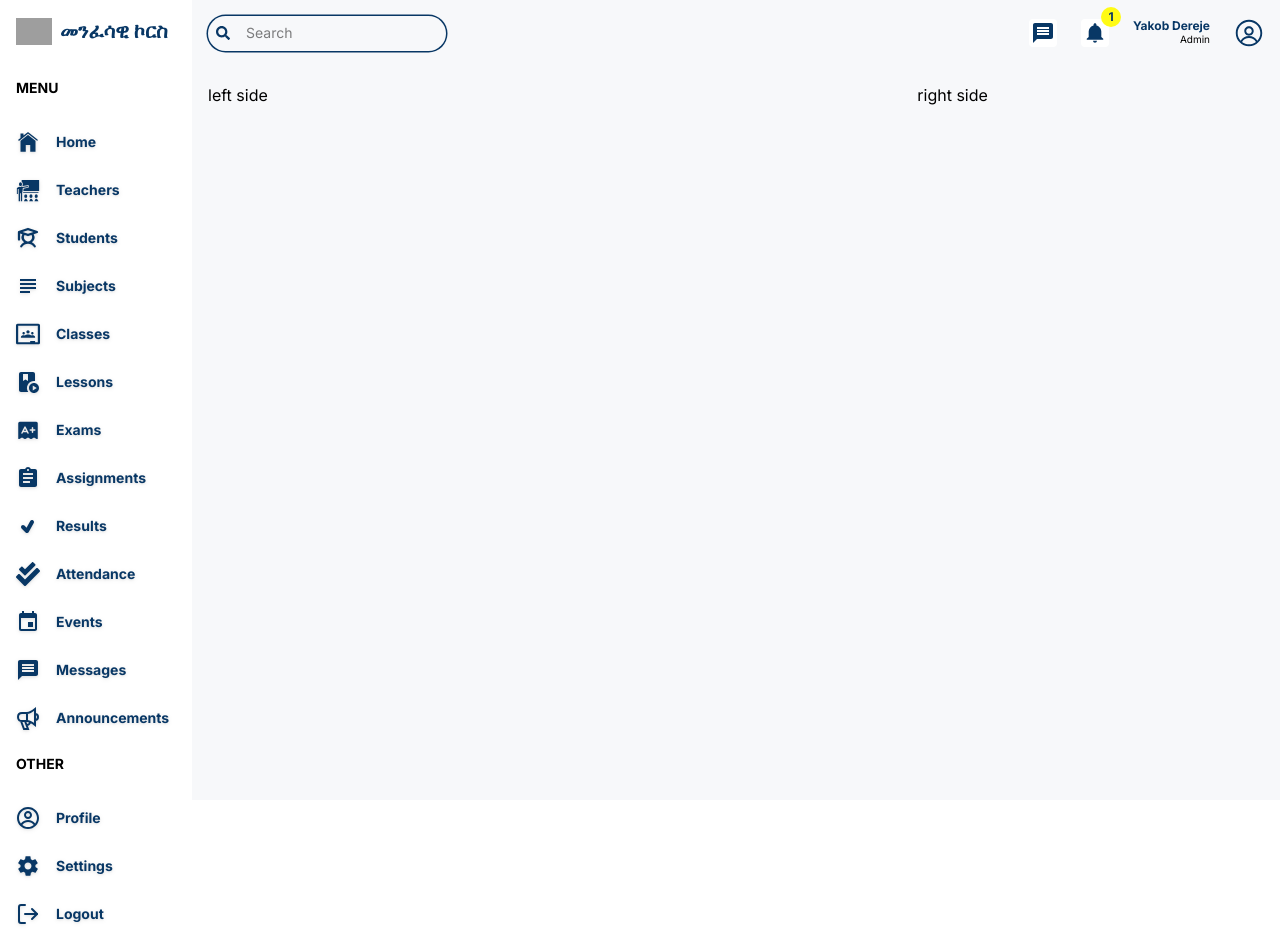
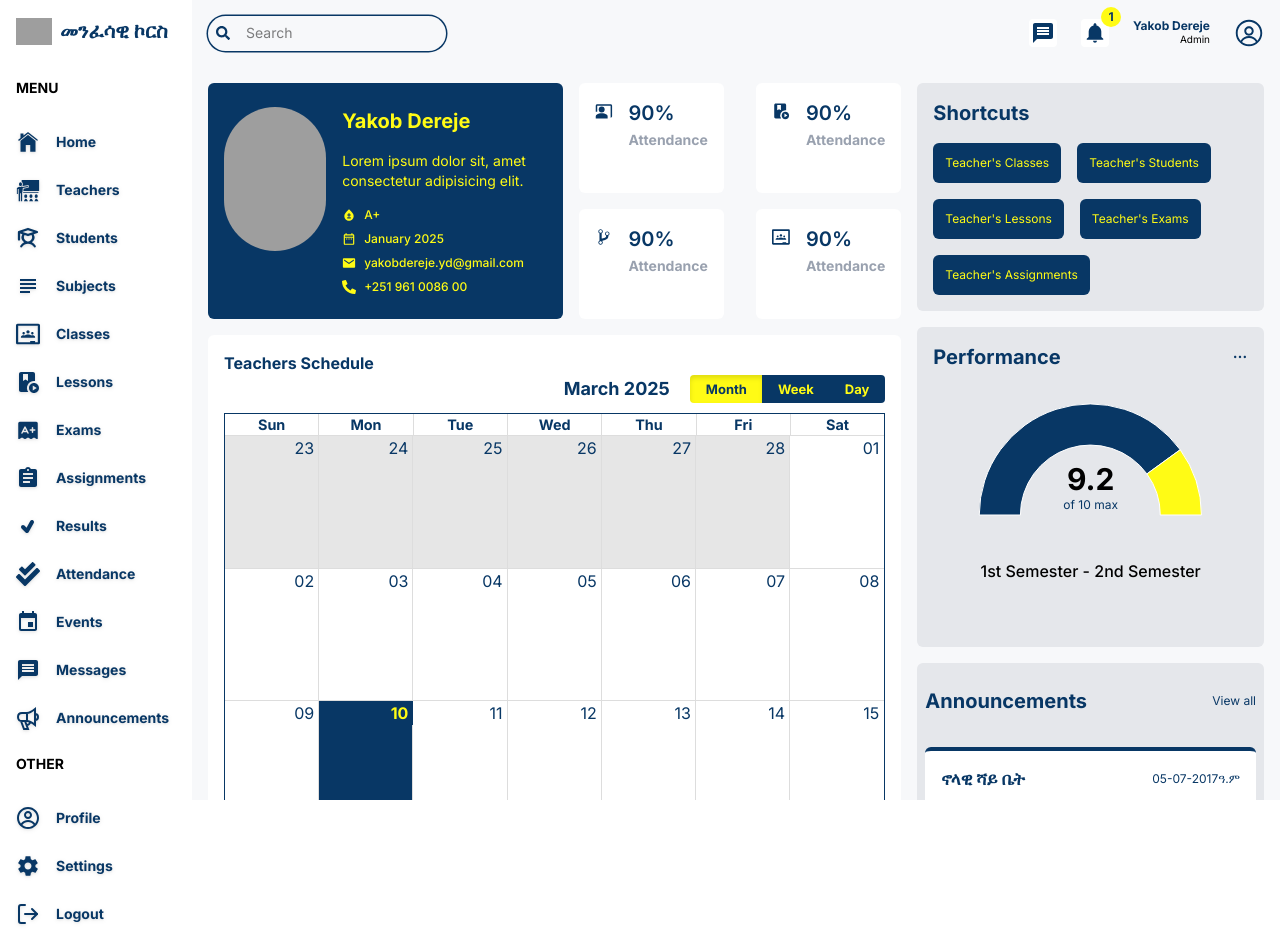
Before and after one commit to SenaKebe/Jit_Web_App, a Next.js app in the folder course/: page /list/teachers/1 in a window 1280 px wide. Built offline with nearby package versions, Linux system fonts and the light colour scheme; grey boxes are pictures that could not be loaded.

Commit message:
Single teacher page

```diff
--- a/course/src/app/(dashboard)/list/teachers/[id]/page.tsx
+++ b/course/src/app/(dashboard)/list/teachers/[id]/page.tsx
@@ -1,11 +1,168 @@
+import Image from "next/image";
+import Link from "next/link";
+import { MdBloodtype } from "react-icons/md";
+import { MdOutlineDateRange } from "react-icons/md";
+import { IoMdMail } from "react-icons/io";
+import { FaPhoneAlt } from "react-icons/fa";
+import { MdCoPresent } from "react-icons/md";
+import { IoMdGitBranch } from "react-icons/io";
+import { SiGoogleclassroom } from "react-icons/si";
+import { MdPlayLesson } from "react-icons/md";
+import BigCalendar from "@/src/components/BigCalendar";
+import "react-big-calendar/lib/css/react-big-calendar.css";
+import Announcements from "@/src/components/Announcements";
+import Performance from "@/src/components/Performance";
+
 const SingleTeacherPage = () => {
   return (
     <div className="flex-1 p-4 flex flex-col gap-4 xl:flex-row">
       {/* LEFT  */}
-      <div className="w-full xl:w-2/3">left side</div>
+      <div className="w-full xl:w-2/3">
+        {/* TOP SECTION  */}
+        <div className="flex flex-col lg:flex-row gap-4">
+          {/* USER INFO CARD  */}
+          <div className="bg-[#083765] py-6 px-4 rounded-md flex-1 flex gap-4">
+            <div className="w-1/3">
+              <Image
+                src="https://images.pexels.com/photos/2888150/pexels-photo-2888150.jpeg?auto=compress&cs=tinysrgb&w=1200"
+                alt=""
+                width={144}
+                height={144}
+                className="w-36 h-36 rounded-full object-cover"
+              />
+            </div>
+
+            <div className="w-2/3 flex flex-col justify-between gap-4">
+              <h1 className="text-xl font-bold text-[#FFFB15]">Yakob Dereje</h1>
+              <p className="text-sm text-[#FFFB15]">
+                Lorem ipsum dolor sit, amet consectetur adipisicing elit.
+              </p>
+              <div className="flex items-center justify-between gap-2 flex-wrap text-xs font-medium">
+                <div className="w-full md:w-1/3 lg:w-full 2xl:w-1/3 flex items-center gap-2">
+                  <MdBloodtype className="text-[#FFFB15] font-bold text-[14px]" />
+                  <span className="text-[#FFFB15]">A+</span>
+                </div>
+                <div className="w-full md:w-1/3 lg:w-full 2xl:w-1/3 flex items-center gap-2">
+                  <MdOutlineDateRange className="text-[#FFFB15] font-bold text-[14px]" />
+                  <span className="text-[#FFFB15]">January 2025</span>
+                </div>
+                <div className="w-full md:w-1/3 lg:w-full 2xl:w-1/3 flex items-center gap-2">
+                  <IoMdMail className="text-[#FFFB15] font-bold text-[14px]" />
+                  <span className="text-[#FFFB15]">
+                    yakobdereje.yd@gmail.com
+                  </span>
+                </div>
+                <div className="w-full md:w-1/3 lg:w-full 2xl:w-1/3 flex items-center gap-2">
+                  <FaPhoneAlt className="text-[#FFFB15] font-bold text-[14px]" />
+                  <span className="text-[#FFFB15]">+251 961 0086 00</span>
+                </div>
+              </div>
+            </div>
+          </div>
+
+          {/* SMALL CARDS  */}
+          <div className="flex-1 flex gap-4 justify-between flex-wrap">
+            {/* CARD  */}
+            <div className="bg-white p-4 rounded-md flex gap-4 w-full md:w-[48%] xl:w-[45%] 2xl:w-[48%]">
+              <MdCoPresent
+                className="text-[#083765] font-bold text-[24px]"
+                w-6
+                h-6
+              />
+              <div className="text-[#083765] font-bold">
+                <h1 className="text-xl font-semibold">90%</h1>
+                <span className="text-sm text-gray-400">Attendance</span>
+              </div>
+            </div>
+
+            {/* CARD  */}
+            <div className="bg-white p-4 rounded-md flex gap-4 w-full md:w-[48%] xl:w-[45%] 2xl:w-[48%]">
+              <MdPlayLesson
+                className="text-[#083765] font-bold text-[24px]"
+                w-6
+                h-6
+              />
+              <div className="text-[#083765] font-bold">
+                <h1 className="text-xl font-semibold">90%</h1>
+                <span className="text-sm text-gray-400">Attendance</span>
+              </div>
+            </div>
+
+            {/* CARD  */}
+            <div className="bg-white p-4 rounded-md flex gap-4 w-full md:w-[48%] xl:w-[45%] 2xl:w-[48%]">
+              <IoMdGitBranch
+                className="text-[#083765] font-bold text-[24px]"
+                w-6
+                h-6
+              />
+              <div className="text-[#083765] font-bold">
+                <h1 className="text-xl font-semibold">90%</h1>
+                <span className="text-sm text-gray-400">Attendance</span>
+              </div>
+            </div>
+
+            {/* CARD  */}
+            <div className="bg-white p-4 rounded-md flex gap-4 w-full md:w-[48%] xl:w-[45%] 2xl:w-[48%]">
+              <SiGoogleclassroom
+                className="text-[#083765] font-bold text-[24px]"
+                w-6
+                h-6
+              />
+              <div className="text-[#083765] font-bold">
+                <h1 className="text-xl font-semibold">90%</h1>
+                <span className="text-sm text-gray-400">Attendance</span>
+              </div>
+            </div>
+          </div>
+        </div>
+
+        {/* BOTTOM  */}
+        <div className="mt-4 bg-white rounded-md p-4 h-full">
+          <h1 className="text-[#083765] font-bold">Teachers Schedule</h1>
+          <BigCalendar />
+        </div>
+      </div>
 
       {/* RIGHT  */}
-      <div className="w-full xl:w-1/3">right side</div>
+      <div className="w-full xl:w-1/3 flex flex-col gap-4">
+        <div className="bg-gray-200 p-4 rounded-md">
+          <h1 className="text-[#083765] font-bold text-xl">Shortcuts</h1>
+          <div className="mt-4 flex gap-4 flex-wrap text-xs text-gray-500">
+            <Link
+              className="p-3 rounded-md bg-[#083765] text-[#FFFB15]"
+              href="/"
+            >
+              Teacher&apos;s Classes
+            </Link>
+            <Link
+              className="p-3 rounded-md bg-[#083765] text-[#FFFB15]"
+              href="/"
+            >
+              Teacher&apos;s Students
+            </Link>
+            <Link
+              className="p-3 rounded-md bg-[#083765] text-[#FFFB15]"
+              href="/"
+            >
+              Teacher&apos;s Lessons
+            </Link>
+            <Link
+              className="p-3 rounded-md bg-[#083765] text-[#FFFB15]"
+              href="/"
+            >
+              Teacher&apos;s Exams
+            </Link>
+            <Link
+              className="p-3 rounded-md bg-[#083765] text-[#FFFB15]"
+              href="/"
+            >
+              Teacher&apos;s Assignments
+            </Link>
+          </div>
+        </div>
+        <Performance />
+        <Announcements />
+      </div>
     </div>
   );
 };
--- a/course/src/components/Menu.tsx
+++ b/course/src/components/Menu.tsx
@@ -25,7 +25,7 @@ const menuItems = [
       {
         icon: <IoIosHome />,
         label: "Home",
-        href: "/home",
+        href: "/",
         visible: ["admin", "teacher", "student"],
       },
       {
--- /dev/null
+++ b/course/src/components/Performance.tsx
@@ -0,0 +1,44 @@
+"use client";
+
+import { PieChart, Pie, Sector, Cell, ResponsiveContainer } from "recharts";
+import { IoIosMore } from "react-icons/io";
+
+const data = [
+  { name: "Group A", value: 80, fill: "#083765" },
+  { name: "Group B", value: 20, fill: "#fffb15" },
+];
+
+const Performance = () => {
+  return (
+    <div className="bg-gray-200 p-4 rounded-md h-80 relative">
+      <div className="flex items-center justify-between">
+        <h1 className="text-xl font-bold text-[#083765]">Performance</h1>
+        <IoIosMore className="text-[#083765] text-[16px] font-bold" />
+      </div>
+
+      <ResponsiveContainer width="100%" height="100%">
+        <PieChart>
+          <Pie
+            dataKey="value"
+            startAngle={180}
+            endAngle={0}
+            data={data}
+            cx="50%"
+            cy="50%"
+            innerRadius={70}
+            fill="#8884d8"
+          />
+        </PieChart>
+      </ResponsiveContainer>
+      <div className="absolute top-1/2 left-1/2 transform -translate-x-1/2 -translate-y-1/2 text-center">
+        <h1 className="text-3xl font-bold">9.2</h1>
+        <p className="text-xs text-[#083765]">of 10 max </p>
+      </div>
+      <h2 className="font-medium absolute bottom-16 left-0 right-0 m-auto text-center">
+        1st Semester - 2nd Semester
+      </h2>
+    </div>
+  );
+};
+
+export default Performance;
```
